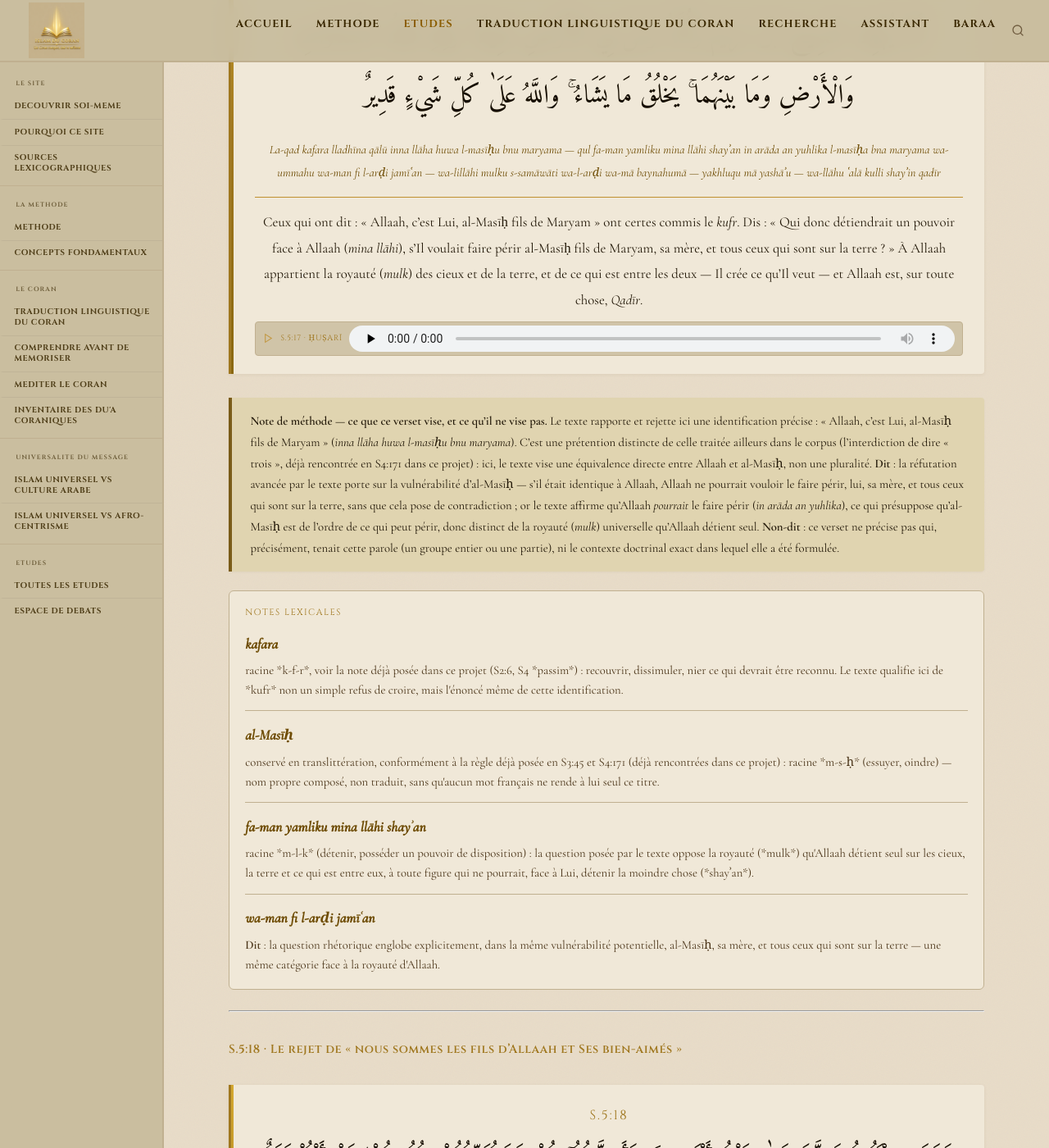
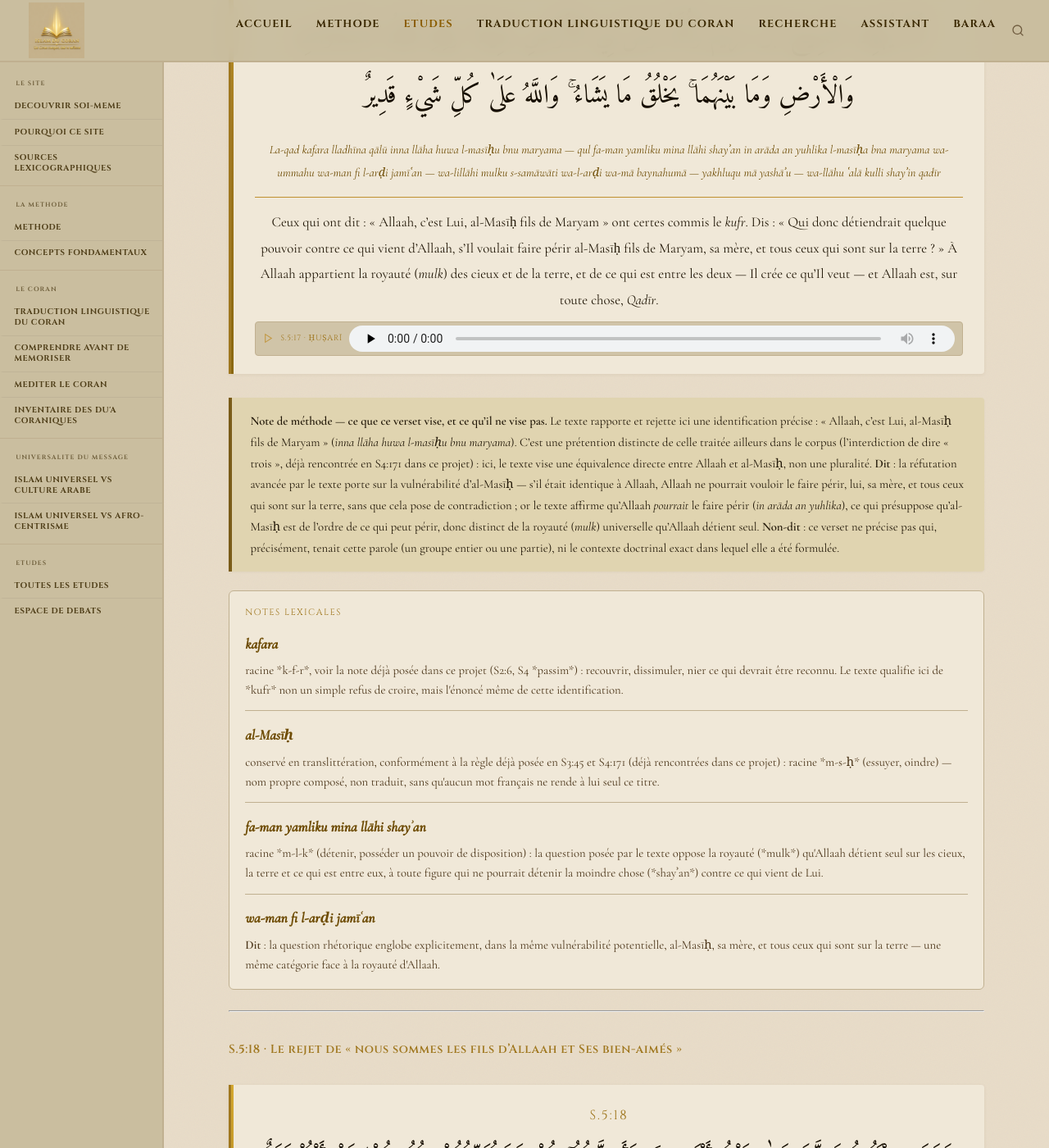
Before and after one commit to Makhuwcoder/islamducoran, a Jekyll site: the page built from _etudes/trad-s5-bloc3.md, in a window 1280 px wide and 1400 px high, scrolled down 1810 px. Shown: the whole window at 82% size. Built offline with Jekyll 4.4.1, drawn with Linux system fonts in a browser that asks for light colours.

Commit message:
Corrige la traduction de « mina llāhi » (S3:10-12, S3:116, S5:17)
« face à Allaah » remplacé par « contre ce qui vient d'Allaah » (ou
« de Lui » dans la note lexicale de S5:17) : le min marque la
provenance (la sanction/le pouvoir qui procède d'Allaah), non une
confrontation directe avec Allaah. Appliqué de façon cohérente aux
trois occurrences déjà publiées de cette construction idiomatique
(lan tughniya ʿanhum ... mina llāhi shayʾan / fa-man yamliku mina
llāhi shayʾan), à la demande de Makhuw.

Co-Authored-By: Claude Sonnet 5 <noreply@anthropic.com>
Claude-Session: https://claude.ai/code/session_016h9JczCRzK7CEMJ9B3FPyr

```diff
--- a/_data/verses/s3.yml
+++ b/_data/verses/s3.yml
@@ -25,7 +25,7 @@
 - ref: S.3:10–12
   ar: إِنَّ الَّذِينَ كَفَرُوا لَن تُغْنِيَ عَنْهُمْ أَمْوَالُهُمْ وَلَا أَوْلَادُهُم مِّنَ اللَّهِ شَيْئًا ۖ وَأُولَٰئِكَ هُمْ وَقُودُ النَّارِ ۝ كَدَأْبِ آلِ فِرْعَوْنَ وَالَّذِينَ مِن قَبْلِهِمْ ۚ كَذَّبُوا بِآيَاتِنَا فَأَخَذَهُمُ اللَّهُ بِذُنُوبِهِمْ ۗ وَاللَّهُ شَدِيدُ الْعِقَابِ ۝ قُل لِّلَّذِينَ كَفَرُوا سَتُغْلَبُونَ وَتُحْشَرُونَ إِلَىٰ جَهَنَّمَ ۚ وَبِئْسَ الْمِهَادُ
   trl: Inna lladhīna kafarū lan tughniya ʿanhum amwāluhum wa-lā awlāduhum mina llāhi shayʾā — wa-ulāʾika hum waqūdu l-nār — ka-daʾbi āli firʿawna wa-lladhīna min qablihim — kadhdhabū bi-āyātinā fa-akhadhahumu llāhu bi-dhunūbihim — wa-llāhu shadīdu l-ʿiqāb — qul li-lladhīna kafarū sa-tughlabūna wa-tuḥsharūna ilā jahannam — wa-biʾsa l-mihād
-  trad: 'Ceux qui sont kāfirūn — leurs biens ni leurs enfants ne leur seront d''aucune utilité face à Allaah. Ceux-là sont le combustible du feu — comme la manière d''être de la famille de Firʿawn et de ceux d''avant eux : ils ont démenti Nos āyāt, alors Allaah les a saisis pour leurs fautes — Allaah est sévère dans la sanction. Dis à ceux qui sont kāfirūn : « Vous serez vaincus et rassemblés vers Jahannam » — quelle détestable couche de repos.'
+  trad: 'Ceux qui sont kāfirūn — leurs biens ni leurs enfants ne leur seront d''aucun secours contre ce qui vient d''Allaah. Ceux-là sont le combustible du feu — comme la manière d''être de la famille de Firʿawn et de ceux d''avant eux : ils ont démenti Nos āyāt, alors Allaah les a saisis pour leurs fautes — Allaah est sévère dans la sanction. Dis à ceux qui sont kāfirūn : « Vous serez vaincus et rassemblés vers Jahannam » — quelle détestable couche de repos.'
 - ref: S.3:13
   ar: قَدْ كَانَ لَكُمْ آيَةٌ فِي فِئَتَيْنِ الْتَقَتَا ۖ فِئَةٌ تُقَاتِلُ فِي سَبِيلِ اللَّهِ وَأُخْرَىٰ كَافِرَةٌ يَرَوْنَهُم مِّثْلَيْهِمْ رَأْيَ الْعَيْنِ ۚ وَاللَّهُ يُؤَيِّدُ بِنَصْرِهِ مَن يَشَاءُ ۗ إِنَّ فِي ذَٰلِكَ لَعِبْرَةً لِّأُولِي الْأَبْصَارِ
   trl: Qad kāna lakum āyatun fī fiʾatayni ltaqatā — fiʾatun tuqātilu fī sabīli llāhi wa-ukhrā kāfiratun yarawnahum mithlayhim raʾya l-ʿayn — wa-llāhu yuʾayyidu bi-naṣrihi man yashāʾ — inna fī dhālika la-ʿibratan li-ulī l-abṣār
@@ -293,7 +293,7 @@
 - ref: S.3:116–117
   ar: إِنَّ ٱلَّذِينَ كَفَرُوا۟ لَن تُغْنِىَ عَنْهُمْ أَمْوَٰلُهُمْ وَلَآ أَوْلَـٰدُهُم مِّنَ ٱللَّهِ شَيْـًٔا ۖ وَأُو۟لَـٰٓئِكَ أَصْحَـٰبُ ٱلنَّارِ ۚ هُمْ فِيهَا خَـٰلِدُونَ ۝ مَثَلُ مَا يُنفِقُونَ فِى هَـٰذِهِ ٱلْحَيَوٰةِ ٱلدُّنْيَا كَمَثَلِ رِيحٍ فِيهَا صِرٌّ أَصَابَتْ حَرْثَ قَوْمٍ ظَلَمُوٓا۟ أَنفُسَهُمْ فَأَهْلَكَتْهُ ۚ وَمَا ظَلَمَهُمُ ٱللَّهُ وَلَـٰكِنْ أَنفُسَهُمْ يَظْلِمُونَ
   trl: Inna lladhīna kafarū lan tughniya ʿanhum amwāluhum wa-lā awlāduhum mina llāhi shayʾan — wa-ulāʾika aṣḥābu l-nāri hum fīhā khālidūn — mathalu mā yunfiqūna fī hādhihi l-ḥayāti l-dunyā ka-mathali rīḥin fīhā ṣirrun aṣābat ḥartha qawmin ẓalamū anfusahum fa-ahlakathu — wa-mā ẓalamahumu llāhu wa-lākin anfusahum yaẓlimūn
-  trad: Ceux qui sont kāfirūn, ni leurs biens ni leurs enfants ne leur seront d'aucune utilité face à Allaah — ceux-là sont les gens du Feu, ils y demeurent. L'exemple de ce qu'ils dépensent dans cette vie d'ici-bas est comme l'exemple d'un vent chargé de froid glacial qui atteint la récolte d'un peuple qui s'est fait tort à lui-même, et la détruit — Allaah ne leur a fait aucun tort, mais c'est à eux-mêmes qu'ils font tort.
+  trad: Ceux qui sont kāfirūn, ni leurs biens ni leurs enfants ne leur seront d'aucun secours contre ce qui vient d'Allaah — ceux-là sont les gens du Feu, ils y demeurent. L'exemple de ce qu'ils dépensent dans cette vie d'ici-bas est comme l'exemple d'un vent chargé de froid glacial qui atteint la récolte d'un peuple qui s'est fait tort à lui-même, et la détruit — Allaah ne leur a fait aucun tort, mais c'est à eux-mêmes qu'ils font tort.
 - ref: S.3:118
   ar: يَـٰٓأَيُّهَا ٱلَّذِينَ ءَامَنُوا۟ لَا تَتَّخِذُوا۟ بِطَانَةً مِّن دُونِكُمْ لَا يَأْلُونَكُمْ خَبَالًا وَدُّوا۟ مَا عَنِتُّمْ قَدْ بَدَتِ ٱلْبَغْضَآءُ مِنْ أَفْوَٰهِهِمْ وَمَا تُخْفِى صُدُورُهُمْ أَكْبَرُ ۚ قَدْ بَيَّنَّا لَكُمُ ٱلْـَٔايَـٰتُ ۖ إِن كُنتُمْ تَعْقِلُونَ
   trl: Yā-ayyuhā lladhīna āmanū lā tattakhidhū biṭānatan min dūnikum lā yaʾlūnakum khabālan waddū mā ʿanittum qad badati l-baghḍāʾu min afwāhihim wa-mā tukhfī ṣudūruhum akbar — qad bayyannā lakumu l-āyātu in kuntum taʿqilūn
--- a/_etudes/trad-s5-bloc3.md
+++ b/_etudes/trad-s5-bloc3.md
@@ -47,7 +47,7 @@ methode: "Dit / Non-dit / Inférence"
    ref="S.5:17"
    ar="لَقَدْ كَفَرَ الَّذِينَ قَالُوا إِنَّ اللَّهَ هُوَ الْمَسِيحُ ابْنُ مَرْيَمَ ۚ قُلْ فَمَنْ يَمْلِكُ مِنَ اللَّهِ شَيْئًا إِنْ أَرَادَ أَنْ يُهْلِكَ الْمَسِيحَ ابْنَ مَرْيَمَ وَأُمَّهُ وَمَنْ فِي الْأَرْضِ جَمِيعًا ۗ وَلِلَّهِ مُلْكُ السَّمَاوَاتِ وَالْأَرْضِ وَمَا بَيْنَهُمَا ۚ يَخْلُقُ مَا يَشَاءُ ۚ وَاللَّهُ عَلَىٰ كُلِّ شَيْءٍ قَدِيرٌ"
    trl="La-qad kafara lladhīna qālū inna llāha huwa l-masīḥu bnu maryama — qul fa-man yamliku mina llāhi shayʾan in arāda an yuhlika l-masīḥa bna maryama wa-ummahu wa-man fi l-arḍi jamīʿan — wa-lillāhi mulku s-samāwāti wa-l-arḍi wa-mā baynahumā — yakhluqu mā yashāʾu — wa-llāhu ʿalā kulli shayʾin qadīr"
-   trad="Ceux qui ont dit : « Allaah, c'est Lui, al-Masīḥ fils de Maryam » ont certes commis le *kufr*. Dis : « Qui donc détiendrait un pouvoir face à Allaah (*mina llāhi*), s'Il voulait faire périr al-Masīḥ fils de Maryam, sa mère, et tous ceux qui sont sur la terre ? » À Allaah appartient la royauté (*mulk*) des cieux et de la terre, et de ce qui est entre les deux — Il crée ce qu'Il veut — et Allaah est, sur toute chose, *Qadīr*."
+   trad="Ceux qui ont dit : « Allaah, c'est Lui, al-Masīḥ fils de Maryam » ont certes commis le *kufr*. Dis : « Qui donc détiendrait quelque pouvoir contre ce qui vient d'Allaah, s'Il voulait faire périr al-Masīḥ fils de Maryam, sa mère, et tous ceux qui sont sur la terre ? » À Allaah appartient la royauté (*mulk*) des cieux et de la terre, et de ce qui est entre les deux — Il crée ce qu'Il veut — et Allaah est, sur toute chose, *Qadīr*."
 %}
 
 {:.callout .callout--pivot}
@@ -66,7 +66,7 @@ methode: "Dit / Non-dit / Inférence"
 </div>
 <div class="lex-entree">
 <dt><span class="lex-trl">fa-man yamliku mina llāhi shayʾan</span></dt>
-<dd>racine *m-l-k* (détenir, posséder un pouvoir de disposition) : la question posée par le texte oppose la royauté (*mulk*) qu'Allaah détient seul sur les cieux, la terre et ce qui est entre eux, à toute figure qui ne pourrait, face à Lui, détenir la moindre chose (*shayʾan*).</dd>
+<dd>racine *m-l-k* (détenir, posséder un pouvoir de disposition) : la question posée par le texte oppose la royauté (*mulk*) qu'Allaah détient seul sur les cieux, la terre et ce qui est entre eux, à toute figure qui ne pourrait détenir la moindre chose (*shayʾan*) contre ce qui vient de Lui.</dd>
 </div>
 <div class="lex-entree">
 <dt><span class="lex-trl">wa-man fi l-arḍi jamīʿan</span></dt>
```
Also changed, not shown: _etudes/trad-s3-bloc1.md (+1 -1 lines), _etudes/trad-s3-bloc4.md (+1 -1 lines).
